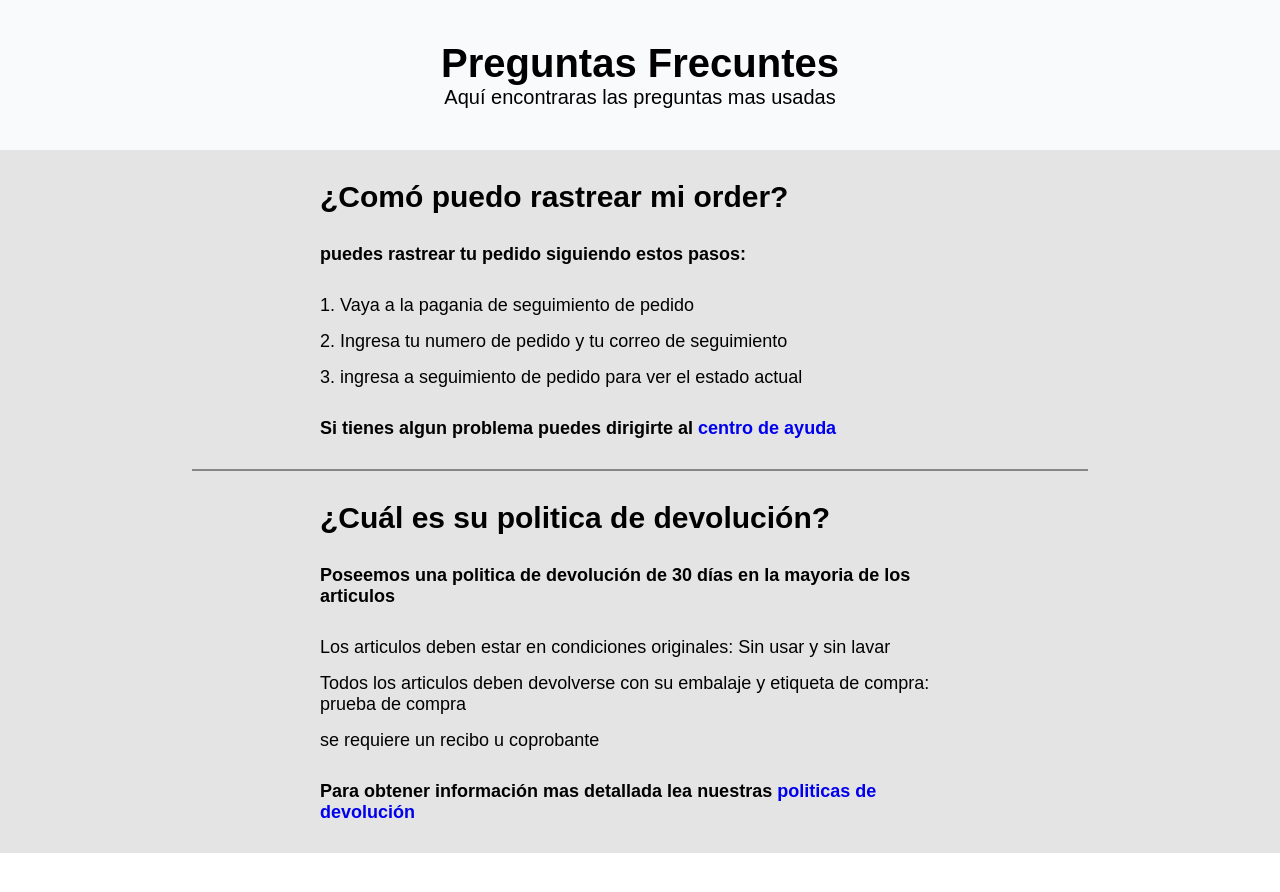
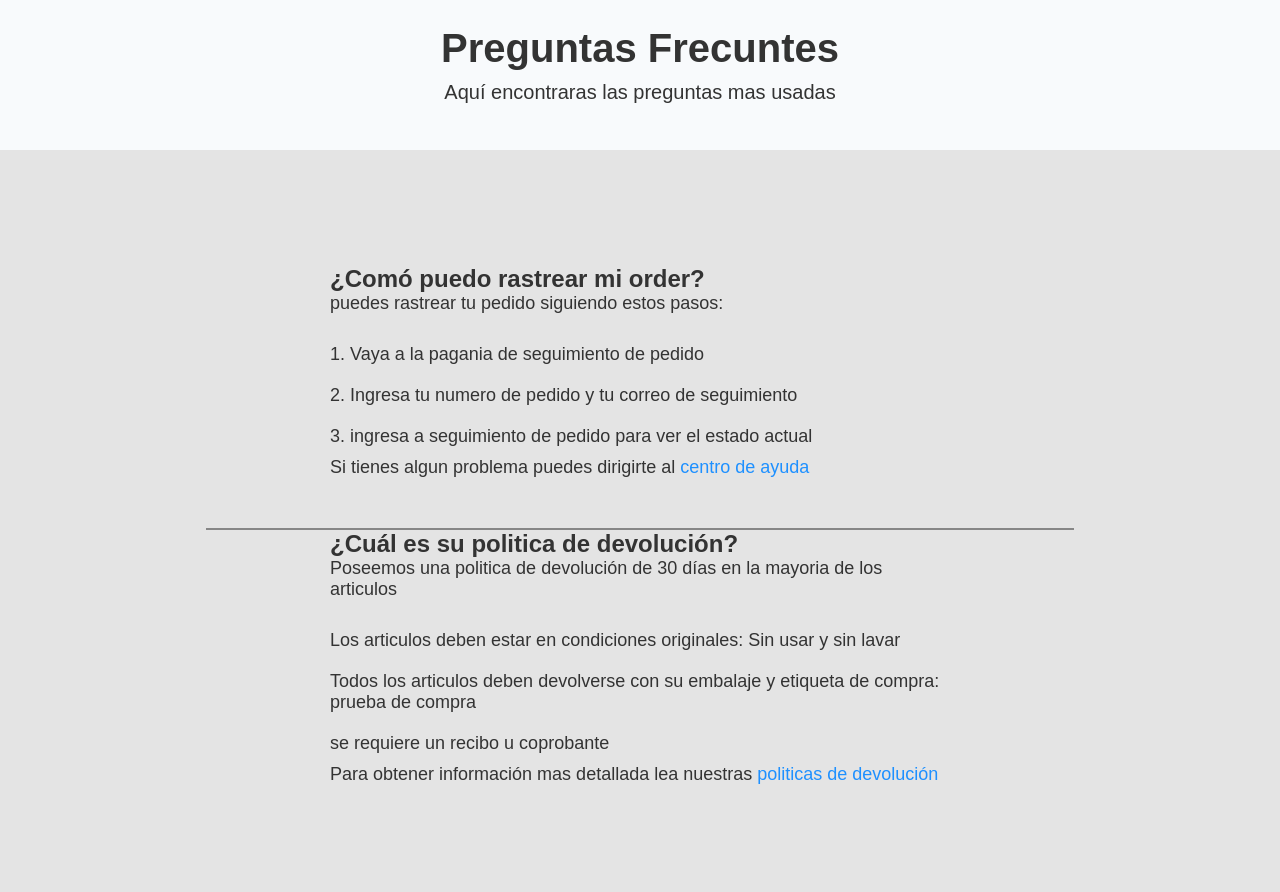
Before and after one commit to aventuraslis/Desafios-web-devchallange, a plain HTML site: page index.html in a window 1280 px wide. Before the commit the page ends 853 px from the top, so only its background shows below. Drawn offline with Linux system fonts and the light colour scheme.

Commit message:
styles.css

```diff
--- a/styles.css
+++ b/styles.css
@@ -1,99 +1,113 @@
-*{
+* {
     padding: 0;
     margin: 0;
     box-sizing: border-box;
 }
 
-#encabezado{
-    background-color:#F8FAFC;
+:root {
+    --color-fondo: #F8FAFC;
+    --color-principal: #E4E4E4;
+    --color-texto: #333;
+    --color-link: #1e90ff;
+    --color-enlace-hover: #0056b3;
+}
+
+body {
+    font-family: Arial, Helvetica, sans-serif;
+    color: var(--color-texto);
+}
+
+#encabezado {
+    background-color: var(--color-fondo);
     display: flex;
     flex-direction: column;
     text-align: center;
     justify-content: center;
     width: 100vw;
     height: 150px;
-    font-family: Arial, Helvetica, sans-serif;
 }
 
-#titulo{
+#titulo {
     font-size: 40px;
     font-weight: bold;
 }
-.detalle{
+
+.detalle {
     font-size: 20px;
+    margin-top: 10px;
 }
 
-#preguntas{
+#preguntas {
     width: 100vw;
-    height: 100%;
-    background-color: rgb(228, 228, 228);
+    min-height: 100vh;
+    background-color: var(--color-principal);
     display: flex;
     flex-direction: column;
     justify-content: center;
     align-items: center;
+    padding: 20px;
 }
 
-.contenedor{
+.contenedor {
     width: 50%;
     height: auto;
+    margin-bottom: 30px;
 }
 
-.contenedor h1{
-    font-family: Arial, Helvetica, sans-serif;
+h2 {
     font-size: 30px;
-    padding: 30px 0 30px 0;
+    padding: 20px 0;
 }
 
-hr{
+p {
+    font-size: 18px;
+    padding-bottom: 20px;
+}
+
+ul {
+    list-style: none;
+    padding: 0;
+}
+
+li {
+    font-size: 18px;
+    padding: 10px 0;
+}
+
+a {
+    text-decoration: none;
+    color: var(--color-link);
+}
+
+a:hover {
+    color: var(--color-enlace-hover);
+}
+
+hr {
     border: solid 1px rgb(134, 134, 134);
     width: 70%;
 }
 
-.contenedor p{
-    font-family: Arial, Helvetica, sans-serif;
-    font-size: 18px;
-    padding: 0 0 30px 0;
-    font-weight: bold;
-}
-
-.contenedor ul{
-    list-style: none;
-    font-family: Arial, Helvetica, sans-serif;
-    padding: 0 0 15px 0;
-}
-
-.contenedor li{
-    padding: 0 0 15px 0;
-    font-size: 18px;
-}
-
-.contenedor a{
-    text-decoration: none;
-}
-
-@media (max-width:1024px){
-    .contenedor{
+@media (max-width: 1024px) {
+    .contenedor {
         width: 70%;
-        height: auto;
     }
-    hr{
+    hr {
         width: 70%;
     }
 }
 
-@media (max-width:640px){
-    .detalle{
+@media (max-width: 640px) {
+    .detalle {
         font-size: 15px;
     }
-    #titulo{
+    #titulo {
         font-size: 30px;
-        font-weight: bold;
     }
-    .contenedor{
+    .contenedor {
         width: 90%;
-        height: auto;
     }
-    hr{
+    hr {
         width: 90%;
     }
 }
```
